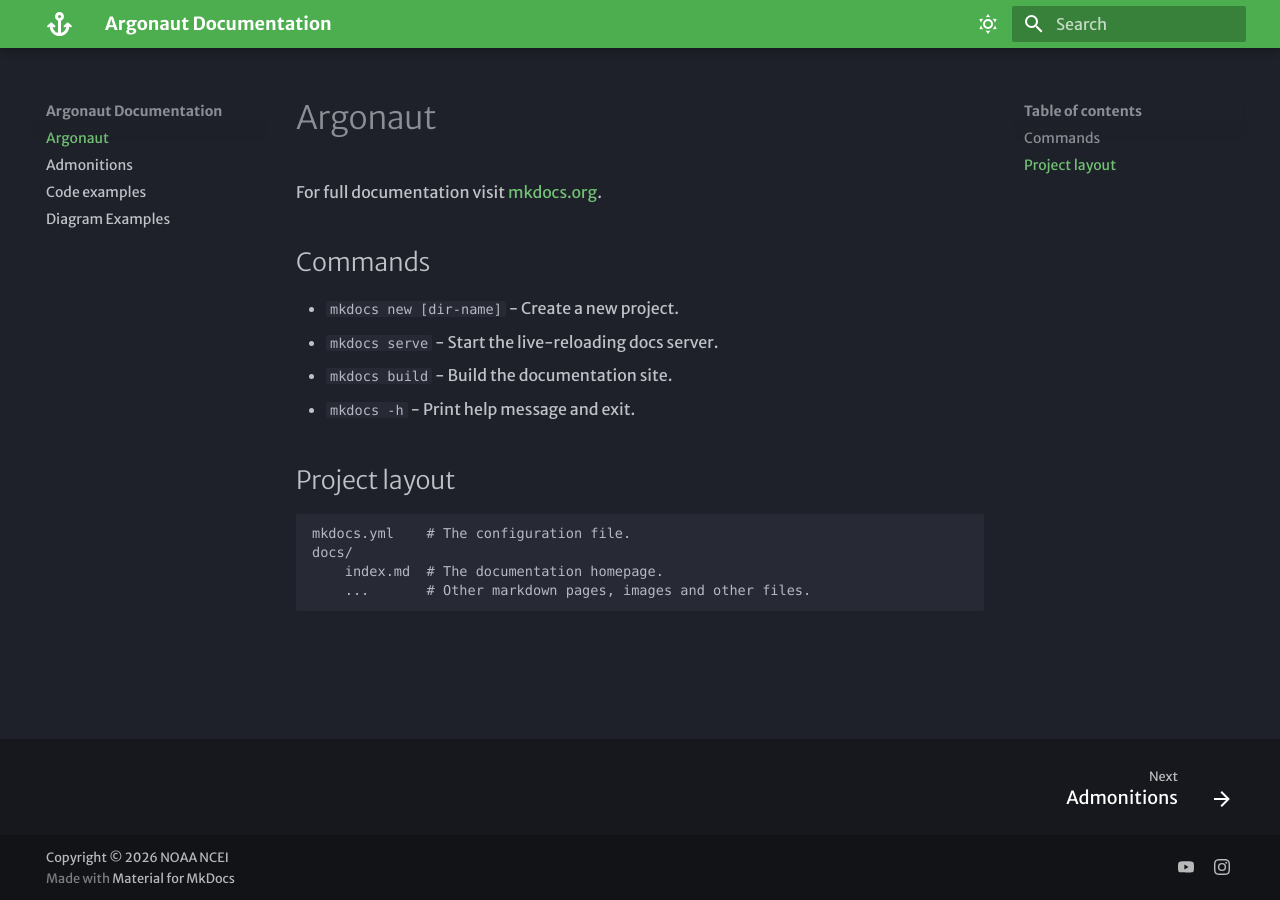
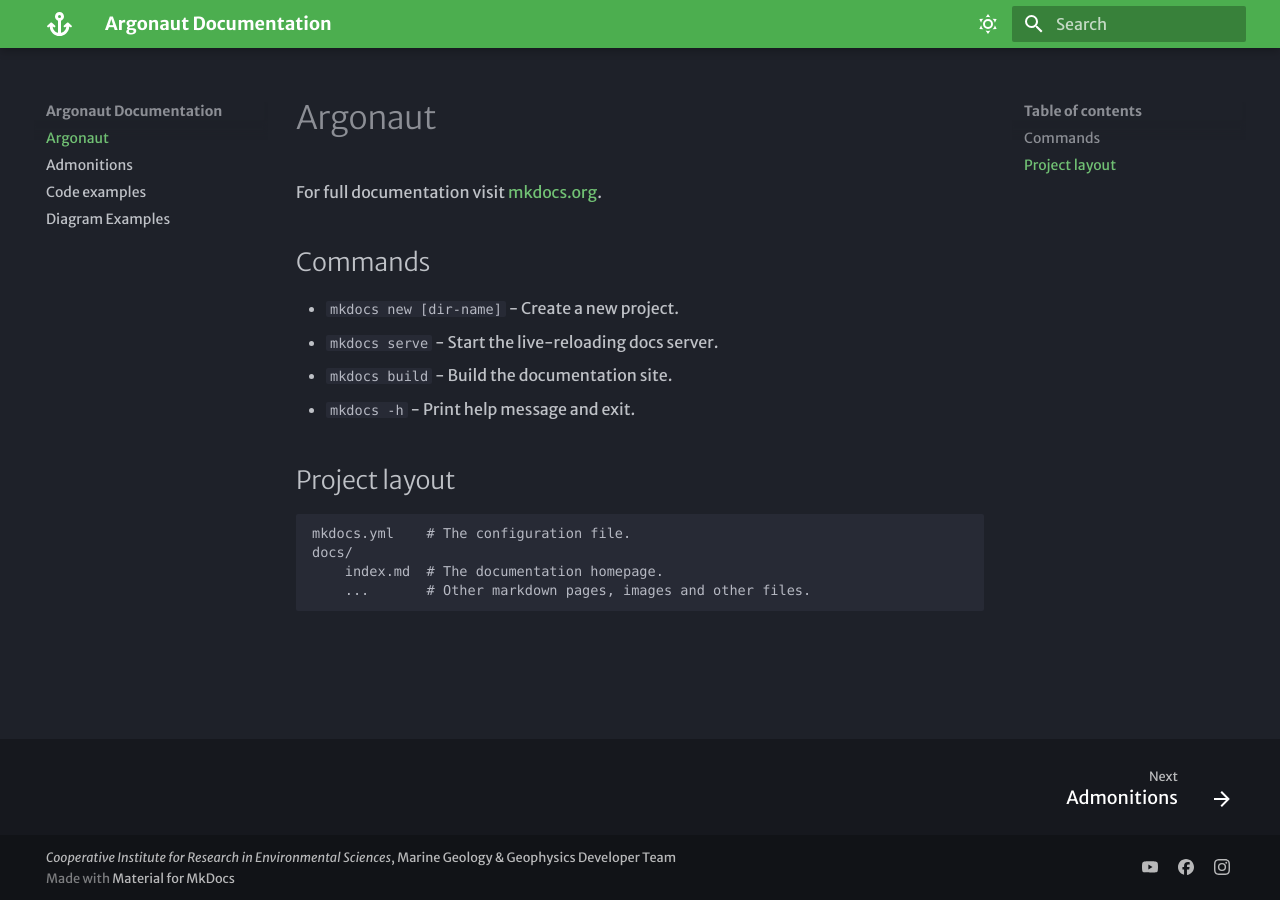
Before and after one commit to CI-CMG/argonaut-documentation, an MkDocs documentation site: the page built from docs/index.md, in a window 1280 px wide. Built offline with MkDocs 1.6.1 and Material for MkDocs 9.7.7, drawn with Linux system fonts in a browser that asks for light colours; some web fonts are replaced.

Commit message:
added socials

```diff
--- a/mkdocs.yml
+++ b/mkdocs.yml
@@ -57,8 +57,10 @@
 extra:
   social:
     - icon: simple/youtube
-      link: https://youtube.com/@
+      link: https://www.youtube.com/@NOAASatellites
+    - icon: simple/facebook
+      link: https://www.facebook.com/NOAANCEI/
     - icon: simple/instagram
       link: https://www.instagram.com/noaa_aoml
 
-copyright: Copyright &copy; 2026 NOAA NCEI
+copyright: <i>Cooperative Institute for Research in Environmental Sciences</i>, Marine Geology & Geophysics Developer Team
```
Also changed, not shown: README.md (+3 -0 lines), 1 other file.
